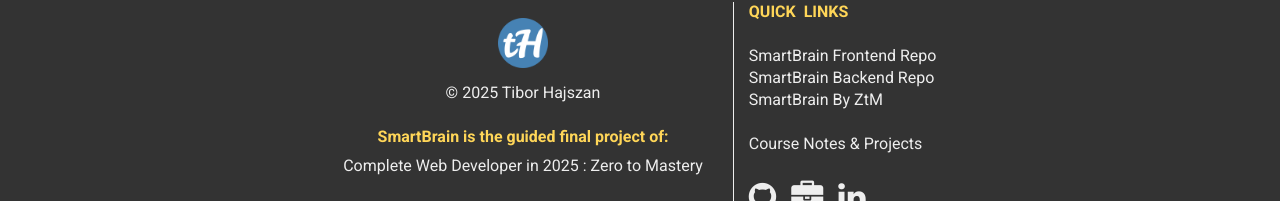
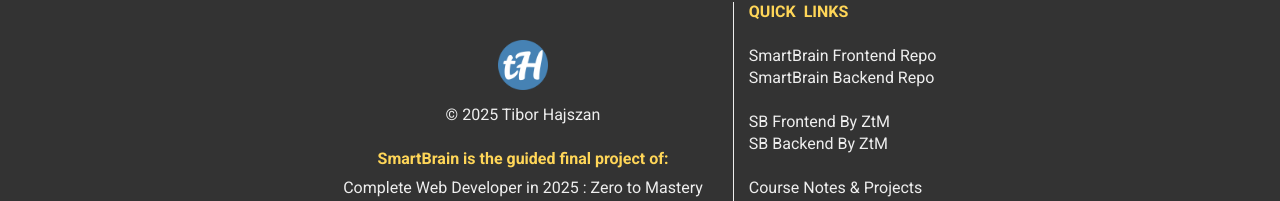
Before and after one commit to tiborhajszan/smartbrain, a React (Vite) app: page / in a window 1280 px wide. Shown: the part 751-952 px from the top of the page. Built offline with nearby package versions, Linux system fonts and the light colour scheme.

Commit message:
Quick Links : added links to ZtM repositories.

```diff
--- a/src/footer/QuickLinks.css
+++ b/src/footer/QuickLinks.css
@@ -3,8 +3,10 @@
 //  Final Project | SmartBrain | Quick Links Component Styles
 //####################################################################################################################*/
 
-#links-login > ul > li:nth-child(3),
-#links-detector > ul > li:nth-child(3) {
+#links-login > ul > li:nth-child(2),
+#links-login > ul > li:nth-child(4),
+#links-detector > ul > li:nth-child(2),
+#links-detector > ul > li:nth-child(4) {
   margin-bottom: 25px;
 }
 /*--------------------------------------------------------------------------------------------------------------------*/
--- a/src/footer/QuickLinks.jsx
+++ b/src/footer/QuickLinks.jsx
@@ -14,8 +14,9 @@ export default function QuickLinks(props) {
   const linksArray = [
     {key: "ql1", href: "https://github.com/tiborhajszan/smartbrain", text: "SmartBrain Frontend Repo"},
     {key: "ql2", href: "https://github.com/tiborhajszan/smartbrain-api", text: "SmartBrain Backend Repo"},
-    {key: "ql3", href: "#", text: "SmartBrain By ZtM"},
-    {key: "ql4", href: "https://tiborhajszan.github.io/ZtmCourse_WebDeveloper", text: "Course Notes & Projects"}
+    {key: "ql3", href: "https://github.com/aneagoie/face-recognition-brain", text: "SB Frontend By ZtM"},
+    {key: "ql4", href: "https://github.com/aneagoie/face-recognition-brain-api", text: "SB Backend By ZtM"},
+    {key: "ql5", href: "https://tiborhajszan.github.io/ZtmCourse_WebDeveloper", text: "Course Notes & Projects"}
   ];
 
   // icons array -------------------------------------------------------------------------------------------------------
```
